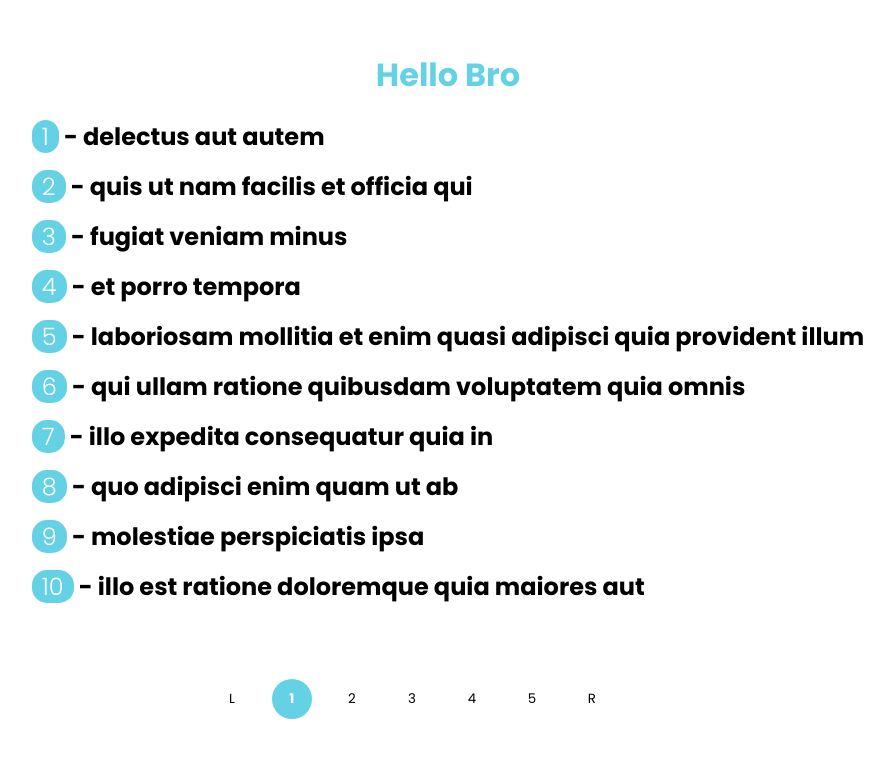
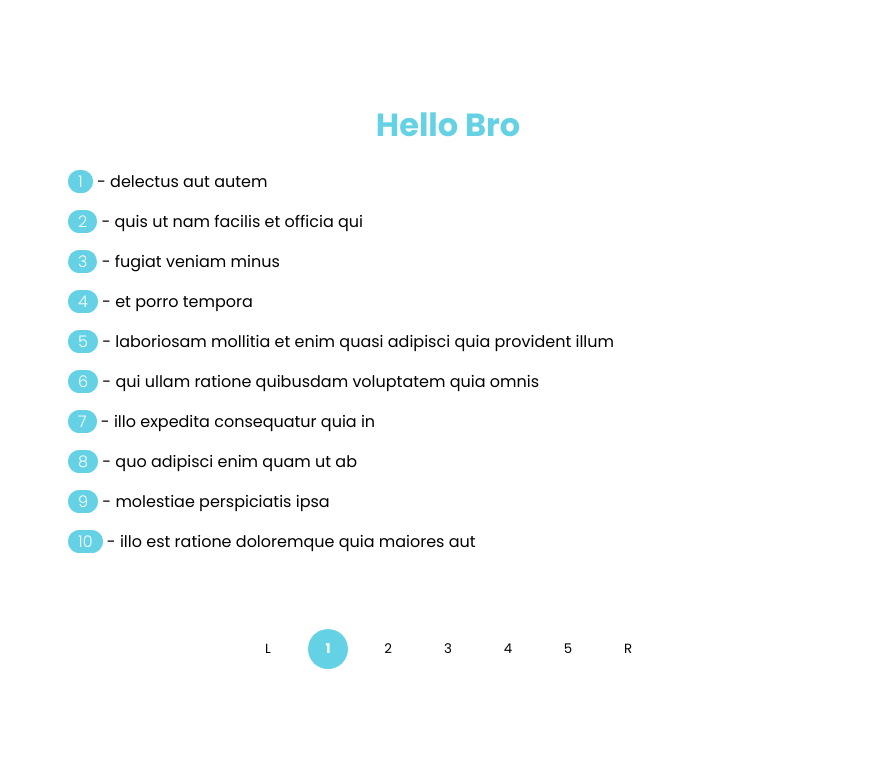
Before and after one commit to AdamHrioui1/pagination-react, a React (Create React App) app: page / in a window 1280 px wide. Shown: the top 758 px of the page, without its empty margins (192-1086 px from the left). Built offline with nearby package versions, Linux system fonts and the light colour scheme.

Commit message:
fourth commit

```diff
--- a/src/App.css
+++ b/src/App.css
@@ -24,10 +24,10 @@ h1 {
   padding: 20px;
 }
 
-.list h2 {
+.list p {
   padding-bottom: 15px;
 }
-.list h2 span {
+.list p span {
   border-radius: 15px;
   padding: 0 10px;
   background-color: #64d1e4;
@@ -62,6 +62,10 @@ h1 {
   cursor: pointer;
   transition: .4s;
 }
+.btns_conatiner button:hover {
+  color: #267e8d;
+  background-color: #c4f6ff;
+}
 
 button.active {
   border-radius: 50%;
--- a/src/GetBtns.js
+++ b/src/GetBtns.js
@@ -2,11 +2,11 @@ import React from 'react';
 
 function GetBtns({btns, prevBtns, currentBtns, nextBtns, setPage, currentBtn}) {
   return <div className='btns_conatiner'>
-      <button onClick={prevBtns} >L</button>
+      <button onClick={prevBtns}>L</button>
       {
         btns.slice(currentBtns*5, currentBtns*5+5).map((btn, index) => {
           return (
-            <button className={currentBtn === btn ? 'active' : ''} key={index} onClick={() => setPage(btn)} >{btn}</button>
+            <button className={currentBtn === btn ? 'active' : ''} key={index} onClick={() => setPage(btn)}>{btn}</button>
           )
         })
       }
--- a/src/List.js
+++ b/src/List.js
@@ -4,7 +4,7 @@ function List({ data, currentPage, itemsPerPage}) {
   return <div className='list' >
       {
         data.slice(currentPage*itemsPerPage, currentPage*itemsPerPage+itemsPerPage).map(item => {
-          return <h2 key={item.id}><span>{item.id}</span> - {item.title}</h2>
+          return <p key={item.id}><span>{item.id}</span> - {item.title}</p>
         })
       }
   </div>;
```
Also changed, not shown: src/App.js (+10 -4 lines).
